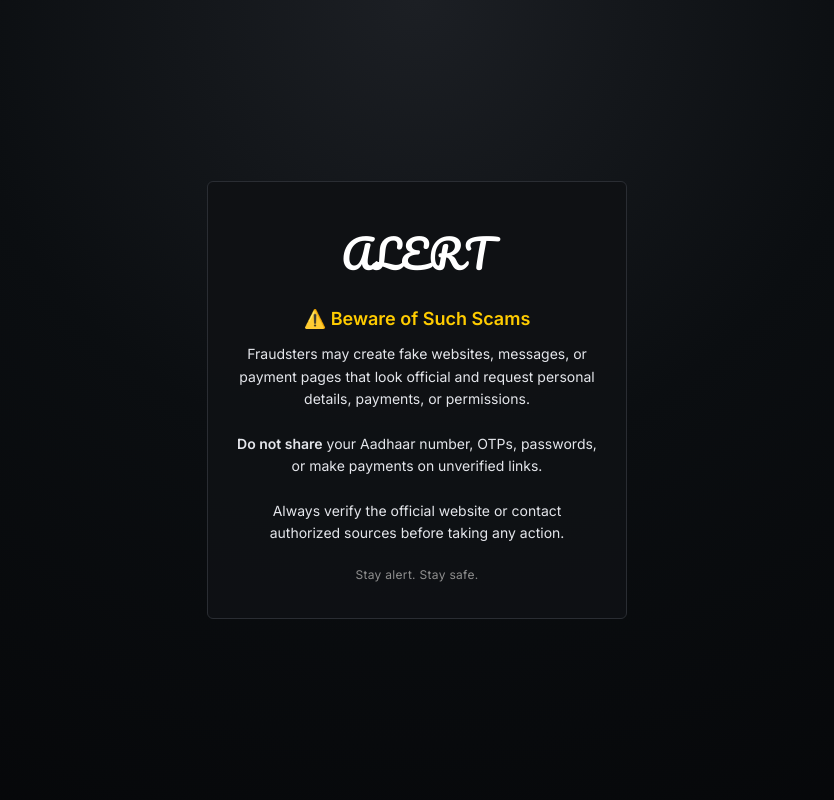
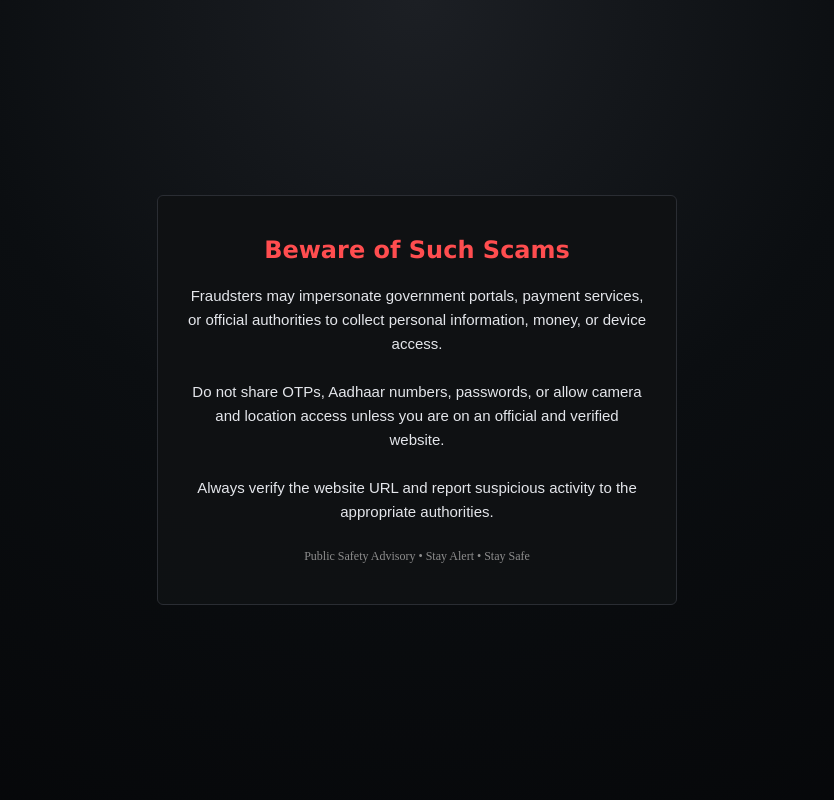
Before and after one commit to yashas0510/horoscope, a Flask app: page / in a window 1280 px wide. Shown: the whole page, without its empty margins (223-1057 px from the left). Run offline with Flask 3, Linux system fonts and the light colour scheme.

Commit message:
Update index.html

```diff
--- a/templates/index.html
+++ b/templates/index.html
@@ -3,16 +3,13 @@
 <head>
 <meta charset="UTF-8" />
 <meta name="viewport" content="width=device-width, initial-scale=1.0"/>
-<title>Scam Awareness Notice</title>
-
-<!-- Mockup-safe fonts -->
-<link href="https://fonts.googleapis.com/css2?family=Inter:wght@400;500;600&family=Pacifico&display=swap" rel="stylesheet">
+<title>Public Safety Notice</title>
 
 <style>
 * {
-  box-sizing: border-box;
   margin: 0;
   padding: 0;
+  box-sizing: border-box;
 }
 
 body {
@@ -21,73 +18,64 @@ body {
   display: flex;
   justify-content: center;
   align-items: center;
-  color: #fff;
-  font-family: 'Inter', sans-serif;
+  color: #ffffff;
 }
 
-/* Card */
-.card {
-  max-width: 420px;
-  background: rgba(15,17,20,0.96);
+/* Container */
+.notice-box {
+  max-width: 520px;
+  background: rgba(15, 17, 20, 0.95);
   border: 1px solid #2a2d33;
-  padding: 36px 28px;
   border-radius: 6px;
+  padding: 40px 30px;
   text-align: center;
 }
 
-/* Logo */
-.logo {
-  font-family: 'Pacifico', cursive;
-  font-size: 40px;
+/* Heading */
+.notice-title {
+  font-family: Verdana, sans-serif;
+  font-size: 24px;
+  font-weight: bold;
   margin-bottom: 20px;
-  letter-spacing: 0.5px;
+  color: #ff4d4f;
 }
 
-/* Warning title */
-.title {
-  font-size: 18px;
-  font-weight: 600;
-  margin-bottom: 14px;
-  color: #ffcc00;
-}
-
-/* Message */
-.message {
-  font-size: 14px;
+/* Message text */
+.notice-text {
+  font-family: Arial, Helvetica, sans-serif;
+  font-size: 15px;
   line-height: 1.6;
   color: #e4e6eb;
 }
 
 /* Footer note */
-.footer {
-  margin-top: 22px;
+.notice-footer {
+  margin-top: 25px;
   font-size: 12px;
   color: #8e8e8e;
-  letter-spacing: 0.3px;
 }
 </style>
 </head>
 
 <body>
 
-<div class="card">
-  <div class="logo">ALERT</div>
-
-  <div class="title">⚠️ Beware of Such Scams</div>
-
-  <div class="message">
-    Fraudsters may create fake websites, messages, or payment pages that look
-    official and request personal details, payments, or permissions.
-    <br><br>
-    <strong>Do not share</strong> your Aadhaar number, OTPs, passwords, or make
-    payments on unverified links.
-    <br><br>
-    Always verify the official website or contact authorized sources before
-    taking any action.
+<div class="notice-box">
+  <div class="notice-title">
+    Beware of Such Scams
   </div>
 
-  <div class="footer">
-    Stay alert. Stay safe.
+  <div class="notice-text">
+    Fraudsters may impersonate government portals, payment services, or official authorities
+    to collect personal information, money, or device access.<br><br>
+
+    Do not share OTPs, Aadhaar numbers, passwords, or allow camera and location access
+    unless you are on an official and verified website.<br><br>
+
+    Always verify the website URL and report suspicious activity to the appropriate authorities.
+  </div>
+
+  <div class="notice-footer">
+    Public Safety Advisory • Stay Alert • Stay Safe
   </div>
 </div>
 
```
